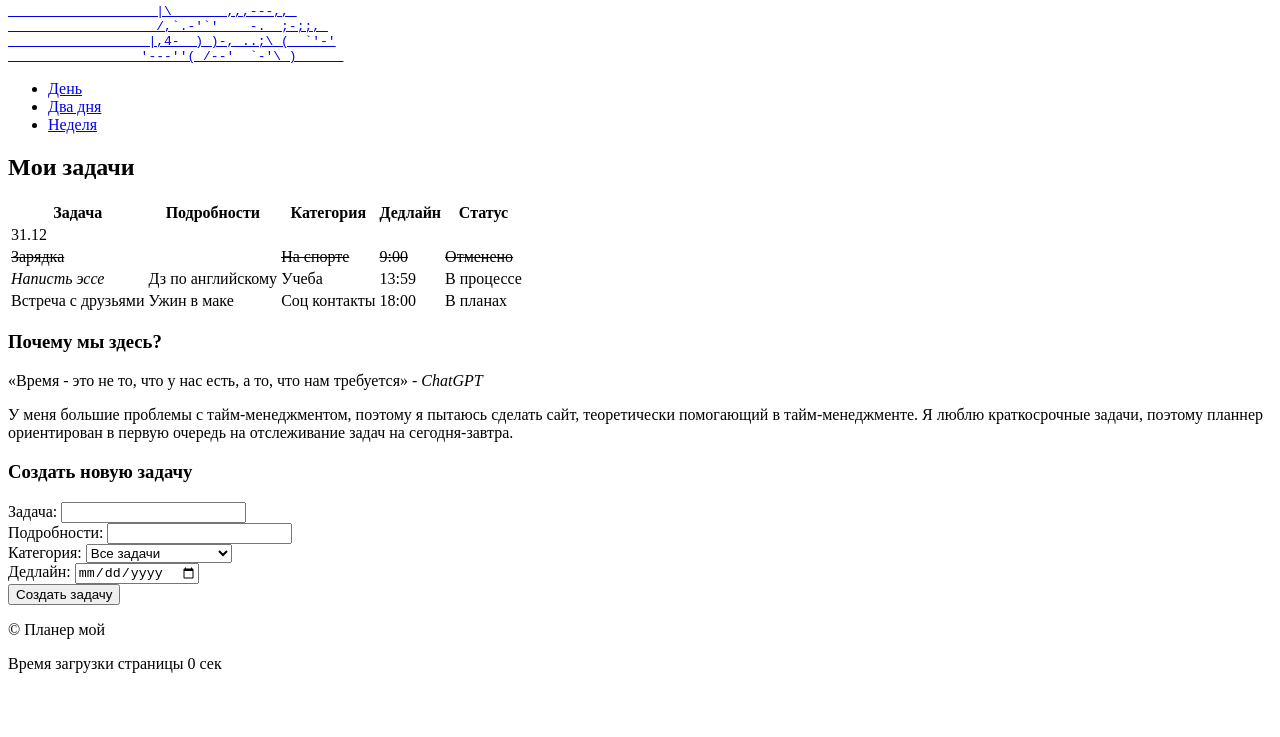
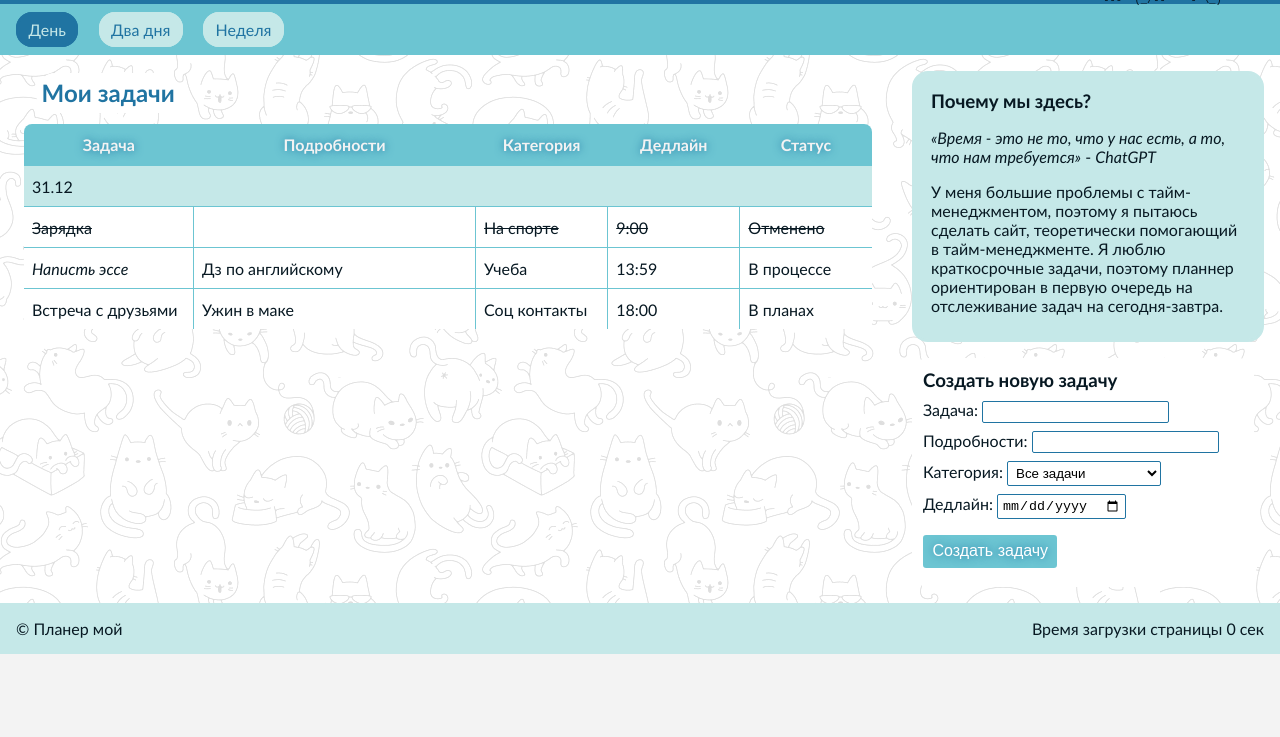
Before and after one commit to schtschee/web-y25, a plain HTML site: page today.html in a window 1280 px wide. Shown: the part 63-800 px from the top of the page. Drawn offline with Linux system fonts and the light colour scheme.

Commit message:
Update today.html

```diff
--- a/today.html
+++ b/today.html
@@ -4,7 +4,7 @@
     <script type="text/javascript">
         let timerStart = Date.now();
     </script>
-    <link href="outlines.css" rel="stylesheet">
+    <link href="outlines4.css" rel="stylesheet">
     <meta charset="UTF-8">
     <meta name="keywords" content="планер, задачи">
     <meta name="description" content="Планер для краткосрочного тайм-менеджмента">
```
